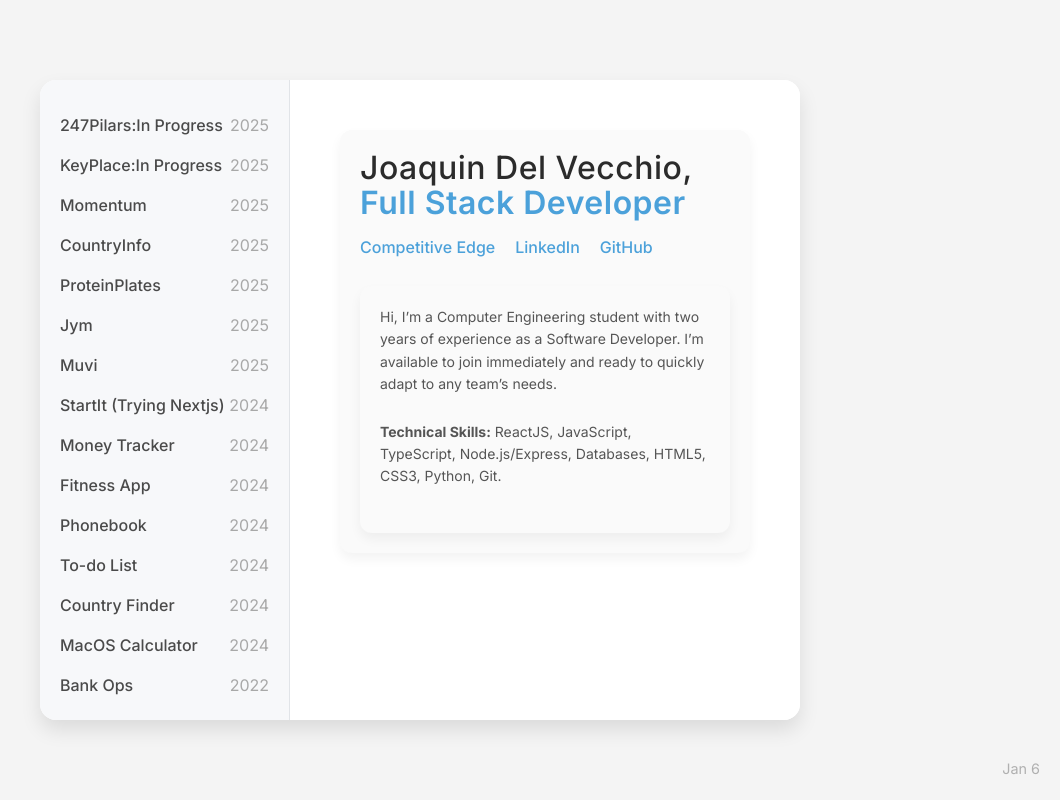
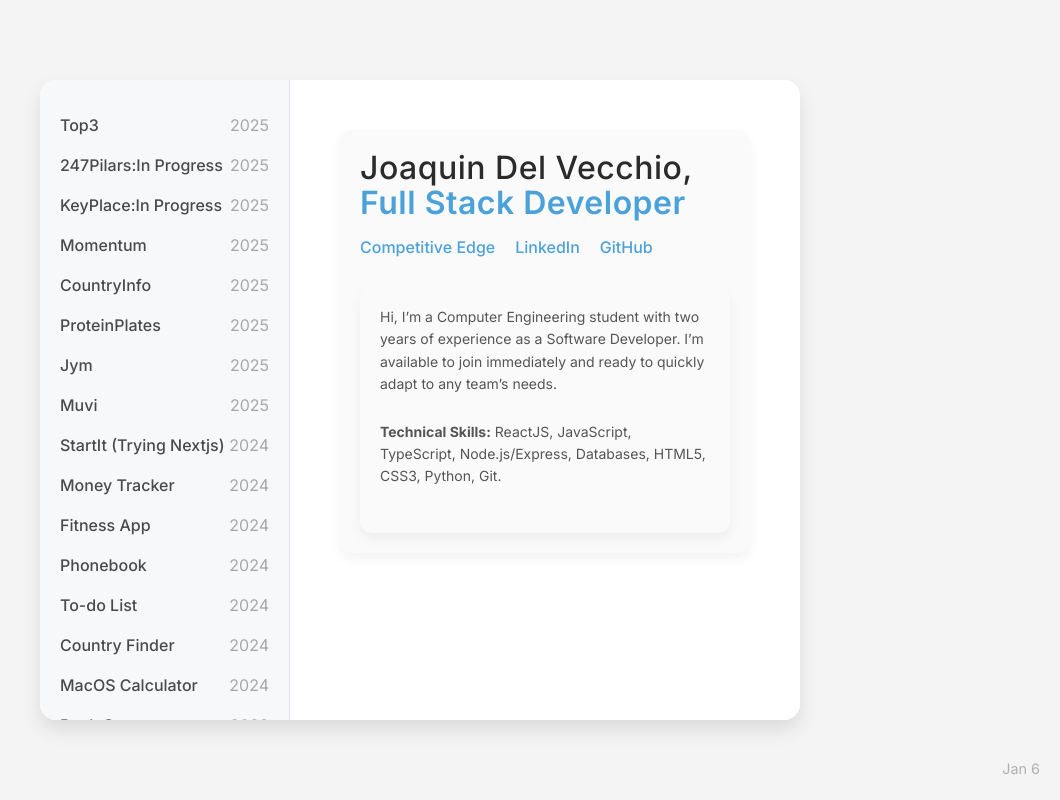
Before and after one commit to JoaDelVecchio/personalWebsite, a React (Vite) app: page / in a window 1280 px wide. Shown: the whole page, without its empty margins (220-1280 px from the left). Built offline with nearby package versions, Linux system fonts and the light colour scheme.

Commit message:
Add new project

```diff
--- a/src/App.jsx
+++ b/src/App.jsx
@@ -10,6 +10,22 @@ function App() {
   });
 
   const projects = [
+    {
+      id: "Top3",
+      name: "Top3",
+      year: "2025",
+      link: "https://top3-gamma.vercel.app/",
+      image: "top3.png",
+      description:
+        "Top3 is a high-performance productivity tool. Designed for individuals who prioritize work, relationships and fitness, Top3 helps users manage their top daily priorities, and stay on top of their goals with a clean and minimalistic interface.",
+      technologies: [
+        "React",
+        "Node/ExpressJs",
+        "MongoDB",
+        "TailwindCSS",
+        "TypeScript",
+      ],
+    },
     {
       id: "247Pilars",
       name: "247Pilars:In Progress",
```
Also changed, not shown: public/top3.png (added).
